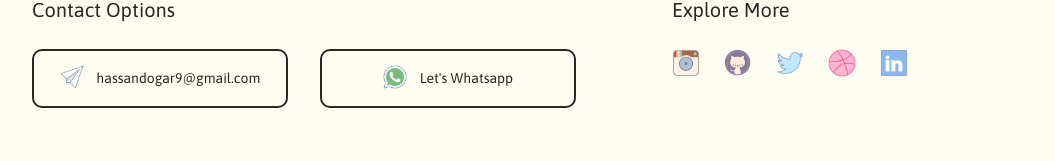
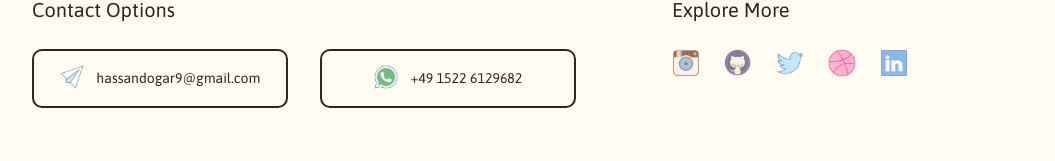
Before and after one commit to hassantayyab/portfolio-typescript, a Next.js app: page / in a window 1280 px wide. Shown: the part 3873-4034 px from the top of the page, without its empty margins (112-1167 px from the left). Built offline with nearby package versions, Linux system fonts and the light colour scheme.

Commit message:
Add number as label for whatsapp

```diff
--- a/app/components/modules/Footer.tsx
+++ b/app/components/modules/Footer.tsx
@@ -43,7 +43,7 @@ const Footer = () => {
                   height={24}
                 />
               </span>
-              <span>{`Let's Whatsapp`}</span>
+              <span>+49 1522 6129682</span>
             </a>
           </div>
         </div>
```
